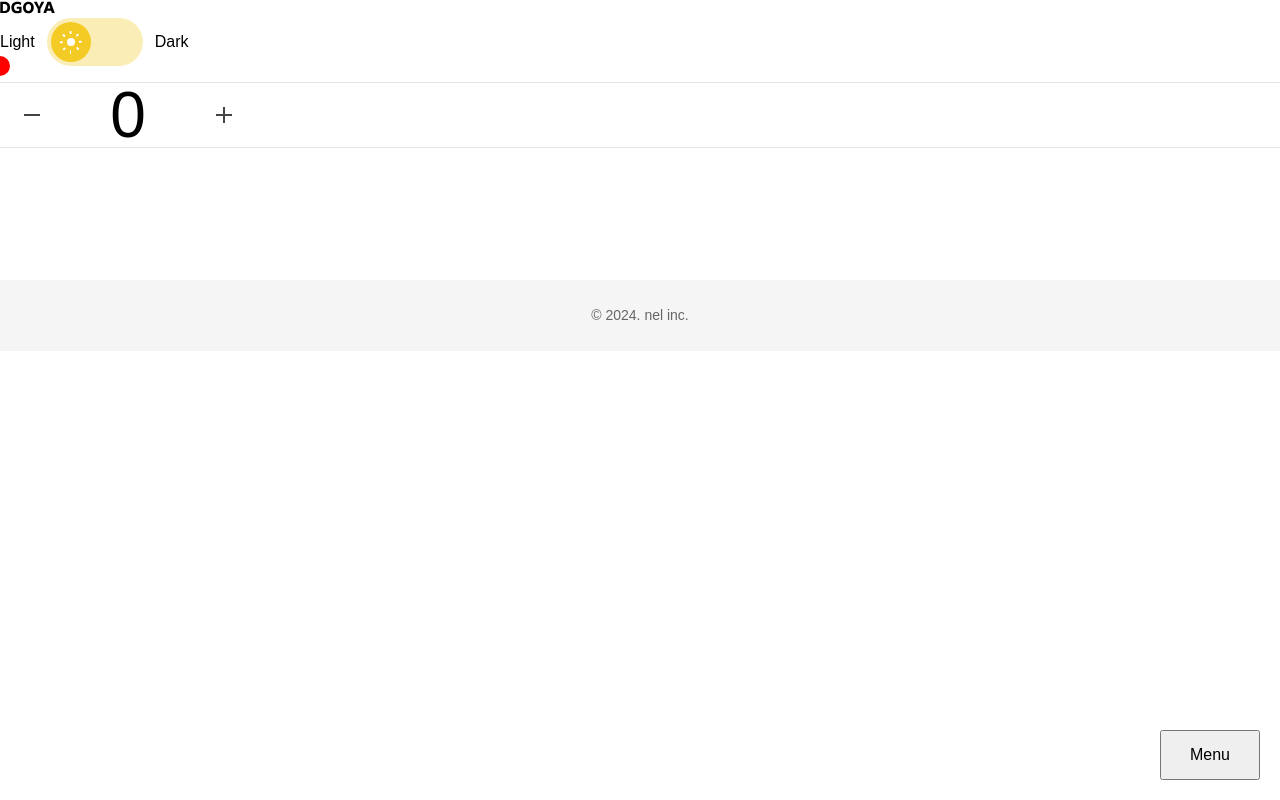
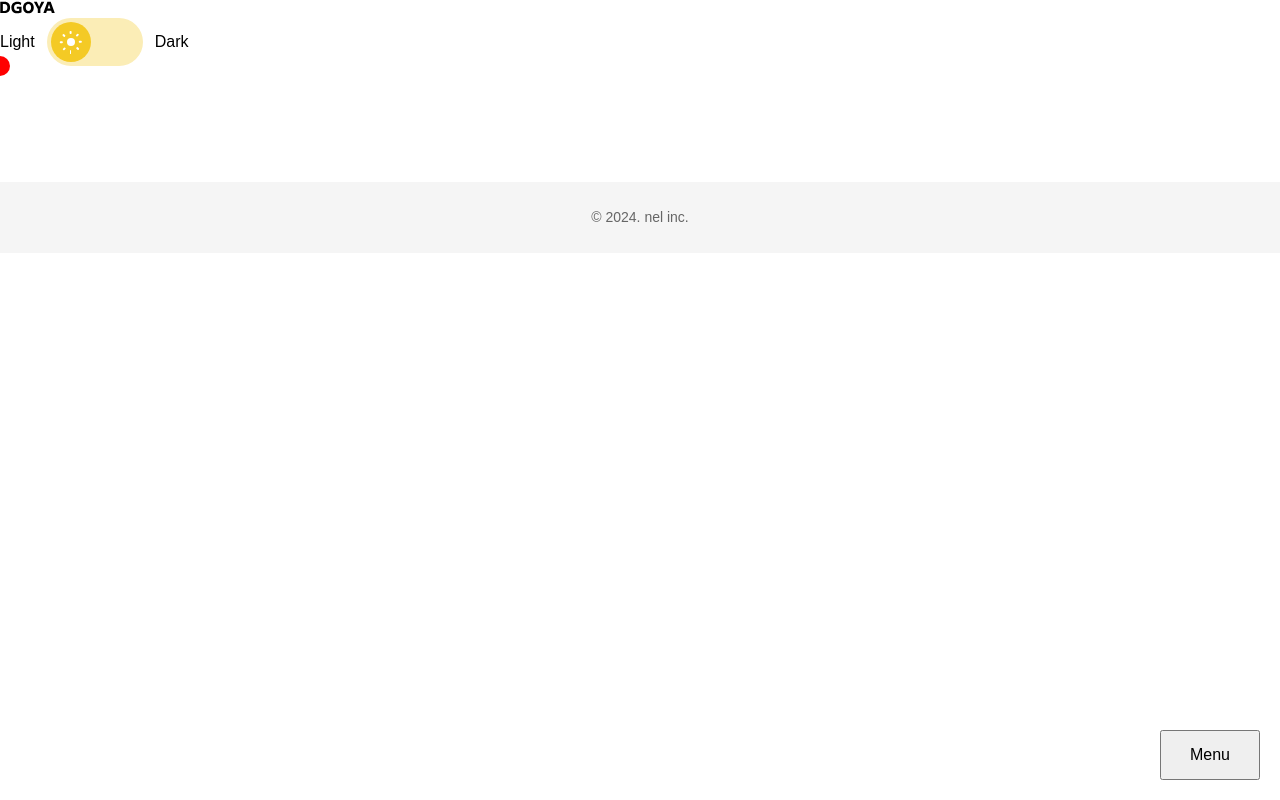
Before and after one commit to w3cdp6084-dev/totto, a SvelteKit app: page / in a window 1280 px wide. Built offline with nearby package versions, Linux system fonts and the light colour scheme.

Commit message:
不要ファイル削除

```diff
--- a/src/routes/+page.svelte
+++ b/src/routes/+page.svelte
@@ -6,5 +6,3 @@
 	<title>Home</title>
 	<meta name="description" content="Svelte demo app" />
 </svelte:head>
-
-<Counter />
--- a/src/routes/Counter.svelte
+++ /dev/null
@@ -1,102 +0,0 @@
-<script lang="ts">
-	import { spring } from 'svelte/motion';
-
-	let count = 0;
-
-	const displayed_count = spring();
-	$: displayed_count.set(count);
-	$: offset = modulo($displayed_count, 1);
-
-	function modulo(n: number, m: number) {
-		// handle negative numbers
-		return ((n % m) + m) % m;
-	}
-</script>
-
-<div class="counter">
-	<button on:click={() => (count -= 1)} aria-label="Decrease the counter by one">
-		<svg aria-hidden="true" viewBox="0 0 1 1">
-			<path d="M0,0.5 L1,0.5" />
-		</svg>
-	</button>
-
-	<div class="counter-viewport">
-		<div class="counter-digits" style="transform: translate(0, {100 * offset}%)">
-			<strong class="hidden" aria-hidden="true">{Math.floor($displayed_count + 1)}</strong>
-			<strong>{Math.floor($displayed_count)}</strong>
-		</div>
-	</div>
-
-	<button on:click={() => (count += 1)} aria-label="Increase the counter by one">
-		<svg aria-hidden="true" viewBox="0 0 1 1">
-			<path d="M0,0.5 L1,0.5 M0.5,0 L0.5,1" />
-		</svg>
-	</button>
-</div>
-
-<style>
-	.counter {
-		display: flex;
-		border-top: 1px solid rgba(0, 0, 0, 0.1);
-		border-bottom: 1px solid rgba(0, 0, 0, 0.1);
-		margin: 1rem 0;
-	}
-
-	.counter button {
-		width: 2em;
-		padding: 0;
-		display: flex;
-		align-items: center;
-		justify-content: center;
-		border: 0;
-		background-color: transparent;
-		touch-action: manipulation;
-		font-size: 2rem;
-	}
-
-	.counter button:hover {
-		background-color: var(--color-bg-1);
-	}
-
-	svg {
-		width: 25%;
-		height: 25%;
-	}
-
-	path {
-		vector-effect: non-scaling-stroke;
-		stroke-width: 2px;
-		stroke: #444;
-	}
-
-	.counter-viewport {
-		width: 8em;
-		height: 4em;
-		overflow: hidden;
-		text-align: center;
-		position: relative;
-	}
-
-	.counter-viewport strong {
-		position: absolute;
-		display: flex;
-		width: 100%;
-		height: 100%;
-		font-weight: 400;
-		color: var(--color-theme-1);
-		font-size: 4rem;
-		align-items: center;
-		justify-content: center;
-	}
-
-	.counter-digits {
-		position: absolute;
-		width: 100%;
-		height: 100%;
-	}
-
-	.hidden {
-		top: -100%;
-		user-select: none;
-	}
-</style>
```
